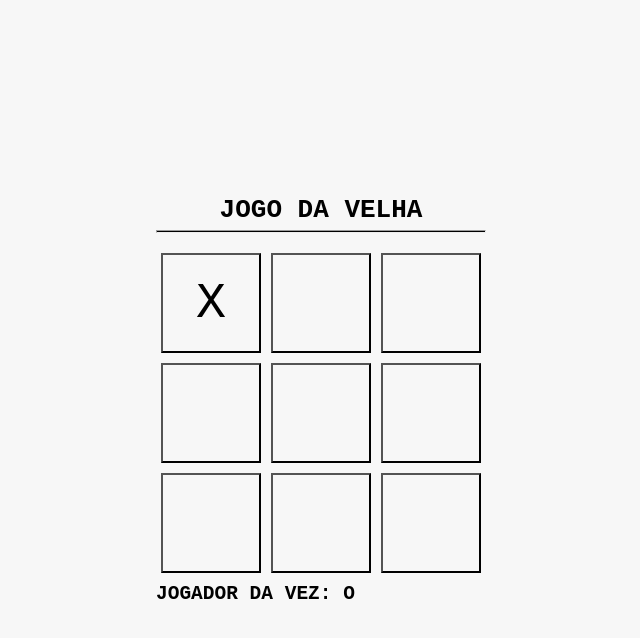
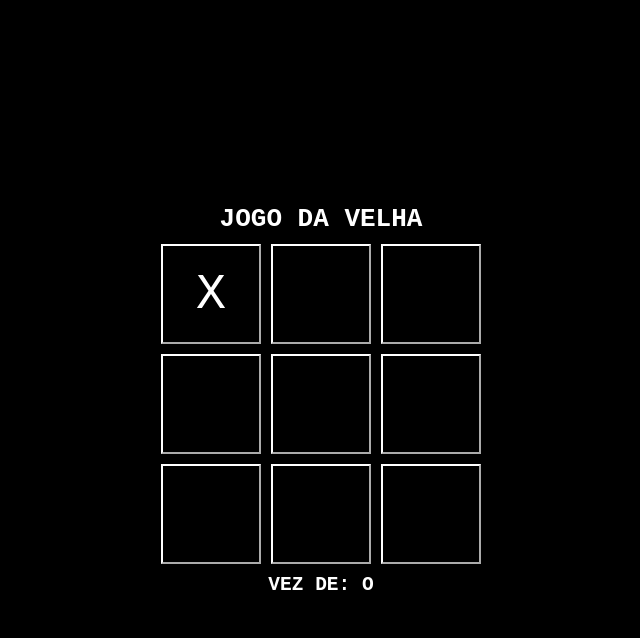
Before and after one commit to Wisk4s/jogo-da-velha-arrumar-depois, a website: page index.html in a window 1280 px wide. Both pictures are taken after a click on the button 530 px from the left and 303 px from the top of the page. Shown: the whole page, without its empty margins (319-959 px from the left). Drawn offline with Linux system fonts and the light colour scheme.

Commit message:
site todo lindo

```diff
--- /dev/null
+++ b/css.css
@@ -0,0 +1,45 @@
+* {
+    margin: 0;
+    padding: 0;
+    box-sizing: border-box;
+    font-family: monospace;
+  }
+
+  body {
+    height: 100vh;
+    display: flex;
+    align-items: center;
+    justify-content: center;
+    background: black;
+    color: white;
+  }
+
+  main {
+    display: flex;
+    flex-direction: column;
+    gap: 5px;
+  }
+
+  h1, h2 {
+    text-align: center;
+  }
+
+  .game {
+    display: grid;
+    grid-template-columns: 1fr 1fr 1fr;
+  }
+
+  .game button {
+    width: 100px;
+    height: 100px;
+    margin: 5px;
+    cursor: pointer;
+    font-size: 50px;
+    border-color: white;
+    background: black;
+    color: white;
+  }
+
+  .game button:hover {
+    background: rgb(34, 34, 34);
+  }
--- a/index.html
+++ b/index.html
@@ -5,29 +5,29 @@
     <meta http-equiv='X-UA-Compatible' content='IE=edge'>
     <meta name='viewport' content='width=device-width, initial-scale=1'>
     <title>Jogo da Velha</title>
-    <link rel="apple-touch-icon" href=""/>
+    <link rel="apple-touch-icon" href="images/a.png" />
+    <link rel="apple-touch-icon" href="images/b.png" />
+    <meta name="description" content="jogoDaVelha">
     <meta name="theme-color" content="white" />
-    <link rel="manifest" href="/manifest.json" />
-    <link rel='stylesheet' type='text/css' media='screen' href='style.css'>
+    <link rel="manifest" href="manifest.json">
+    <link rel='stylesheet' type='text/css' media='screen' href='css.css'>
 </head>
 <body>
-  <link rel="stylesheet" href="style.css">
 </head>
   <main>
     <h1>JOGO DA VELHA</h1>
-    <hr />
     <div class="game">
-      <button data-i="1"></button>
-      <button data-i="2"></button>
-      <button data-i="3"></button>
-      <button data-i="4"></button>
-      <button data-i="5"></button>
-      <button data-i="6"></button>
-      <button data-i="7"></button>
-      <button data-i="8"></button>
-      <button data-i="9"></button>
+      <button data-i="1" aria-labelledby="labeldiv"></button>
+      <button data-i="2" aria-labelledby="labeldiv"></button>
+      <button data-i="3" aria-labelledby="labeldiv"></button>
+      <button data-i="4" aria-labelledby="labeldiv"></button>
+      <button data-i="5" aria-labelledby="labeldiv"></button>
+      <button data-i="6" aria-labelledby="labeldiv"></button>
+      <button data-i="7" aria-labelledby="labeldiv"></button>
+      <button data-i="8" aria-labelledby="labeldiv"></button>
+      <button data-i="9" aria-labelledby="labeldiv"></button>
     </div>
-    <h2 class="currentPlayer"></h2>
+    <h2 class="atualjogador"></h2>
   </main>
   <script src="script.js"></script>
 </body>
--- a/package.json
+++ b/package.json
@@ -10,7 +10,6 @@
   "author": "Victor Hugo",
   "license": "ISC",
   "dependencies": {
-    "serve": "^14.2.1",
-    "manifest": "standalone"
+    "serve": "^14.2.1"
   }
 }
--- a/script.js
+++ b/script.js
@@ -1,9 +1,16 @@
-const currentPlayer = document.querySelector(".currentPlayer");
+window.onload = () => {
+  "use strict";
+  if ("serviceWorker" in navigator){
+      navigator.serviceWorker.register("/sw.js");
+  }
+};
 
-let selected;
-let player = "X";
+const atualjogador = document.querySelector(".atualjogador");
 
-let positions = [
+let selecionado;
+let jogador = "X";
+
+let posicoes = [
   [1, 2, 3],
   [4, 5, 6],
   [7, 8, 9],
@@ -14,52 +21,52 @@ let positions = [
   [3, 5, 7],
 ];
 
-function init() {
-  selected = [];
+function inicio() {
+  selecionado = [];
 
-  currentPlayer.innerHTML = `JOGADOR DA VEZ: ${player}`;
+  atualjogador.innerHTML = `VEZ DE: ${jogador}`;
 
   document.querySelectorAll(".game button").forEach((item) => {
     item.innerHTML = "";
-    item.addEventListener("click", newMove);
+    item.addEventListener("click", novoMovimento);
   });
 }
 
-init();
+inicio();
 
-function newMove(e) {
+function novoMovimento(e) {
   const index = e.target.getAttribute("data-i");
-  e.target.innerHTML = player;
-  e.target.removeEventListener("click", newMove);
-  selected[index] = player;
+  e.target.innerHTML = jogador;
+  e.target.removeEventListener("click", novoMovimento);
+  selecionado[index] = jogador;
 
   setTimeout(() => {
     check();
   }, [100]);
 
-  player = player === "X" ? "O" : "X";
-  currentPlayer.innerHTML = `JOGADOR DA VEZ: ${player}`;
+  jogador = jogador === "X" ? "O" : "X";
+  atualjogador.innerHTML = `VEZ DE: ${jogador}`;
 }
 
 function check() {
-  let playerLastMove = player === "X" ? "O" : "X";
+  let jogadorMovimenta = jogador === "X" ? "O" : "X";
 
-  const items = selected
+  const items = selecionado
     .map((item, i) => [item, i])
-    .filter((item) => item[0] === playerLastMove)
+    .filter((item) => item[0] === jogadorMovimenta)
     .map((item) => item[1]);
 
-  for (pos of positions) {
+  for (pos of posicoes) {
     if (pos.every((item) => items.includes(item))) {
-      alert("O JOGADOR '" + playerLastMove + "' GANHOU!");
-      init();
+      alert("O jogador >" + jogadorMovimenta + "< GANHOU!");
+      inicio();
       return;
     }
   }
 
-  if (selected.filter((item) => item).length === 9) {
-    alert("DEU EMPATE!");
-    init();
+  if (selecionado.filter((item) => item).length === 9) {
+    alert("DEU VELHA!");
+    inicio();
     return;
   }
 }
```
Also changed, not shown: sw.js (+5 -5 lines), images/a.png (added), images/b.png (added), manifest.json.
